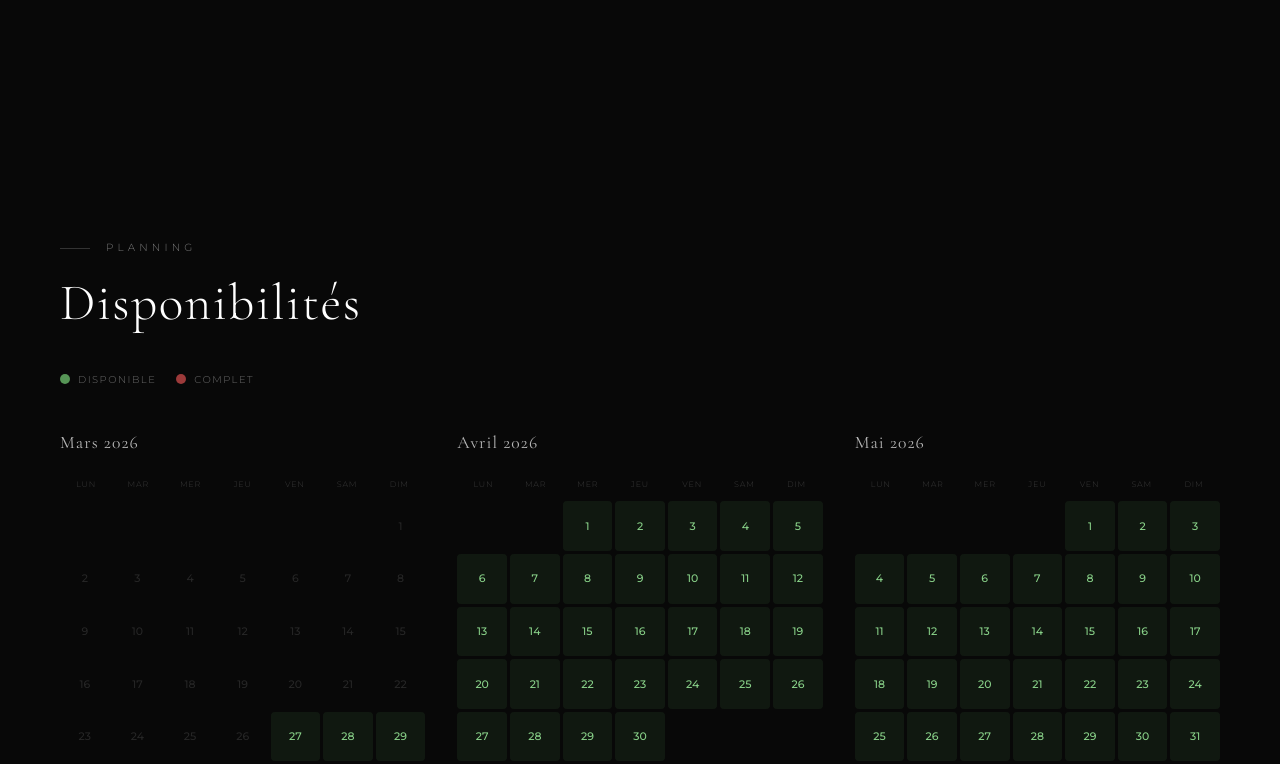
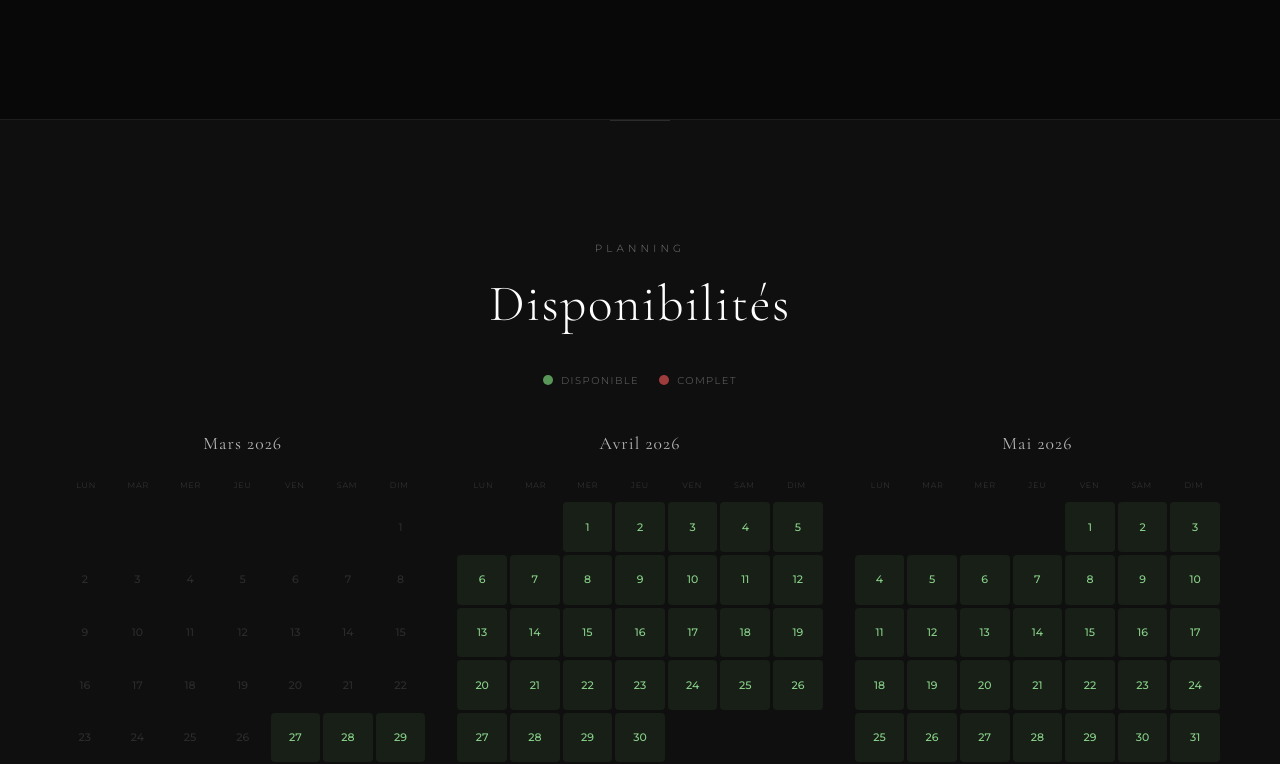
Before and after one commit to yenou/portfolio-website, a React (Vite) app: page / in a window 1280 px wide. Shown: the part 5091-5855 px from the top of the page. Built offline with nearby package versions, Linux system fonts and the light colour scheme; no server answers; the database is empty.

Commit message:
availability: center header/legend, stronger section separator

```diff
--- a/src/components/Availability.css
+++ b/src/components/Availability.css
@@ -1,15 +1,39 @@
 .avail {
-  background: var(--bg-primary);
+  background: var(--bg-secondary);
   position: relative;
+  border-top: 1px solid rgba(255,255,255,0.06);
 }
 
-.avail__header { margin-bottom: 0; }
+/* Séparateur haut de section */
+.avail::before {
+  content: '';
+  display: block;
+  width: 60px;
+  height: 1px;
+  background: rgba(255,255,255,0.12);
+  margin: 0 auto;
+  position: absolute;
+  top: 0;
+  left: 50%;
+  transform: translateX(-50%);
+}
+
+.avail__header {
+  margin-bottom: 0;
+  text-align: center;
+}
+
+.avail__header .section-label {
+  justify-content: center;
+}
+.avail__header .section-label::before { display: none; }
 
 .avail__legend {
   display: flex;
   gap: 20px;
   margin-bottom: 40px;
   margin-top: 8px;
+  justify-content: center;
 }
 
 .avail__legend-item {
@@ -30,8 +54,8 @@
   flex-shrink: 0;
 }
 
-.avail__legend--free::before  { background: rgba(120,210,120,0.7); }
-.avail__legend--busy::before  { background: rgba(220,80,80,0.7); }
+.avail__legend--free::before { background: rgba(120,210,120,0.7); }
+.avail__legend--busy::before { background: rgba(220,80,80,0.7); }
 
 /* ── Grille des mois ── */
 .avail__months {
@@ -39,8 +63,6 @@
   grid-template-columns: repeat(3, 1fr);
   gap: 32px;
 }
-
-.avail__month { }
 
 .avail__month-name {
   font-family: 'Cormorant Garamond', serif;
@@ -50,6 +72,7 @@
   color: rgba(255,255,255,0.7);
   margin-bottom: 16px;
   text-transform: capitalize;
+  text-align: center;
 }
 
 .avail__grid-head {
@@ -84,10 +107,10 @@
   transition: transform 0.15s;
 }
 
-.avail__day--empty  { background: transparent; }
-.avail__day--past   { color: rgba(255,255,255,0.12); background: transparent; }
-.avail__day--free   { color: rgba(150,230,150,0.9); background: rgba(120,210,120,0.08); }
-.avail__day--busy   { color: rgba(255,255,255,0.25); background: rgba(200,60,60,0.15); text-decoration: line-through; }
+.avail__day--empty { background: transparent; }
+.avail__day--past  { color: rgba(255,255,255,0.12); background: transparent; }
+.avail__day--free  { color: rgba(150,230,150,0.9); background: rgba(120,210,120,0.08); }
+.avail__day--busy  { color: rgba(255,255,255,0.25); background: rgba(200,60,60,0.15); text-decoration: line-through; }
 
 /* ── CTA ── */
 .avail__cta {
@@ -108,11 +131,8 @@
 
 /* ── Mobile ── */
 @media (max-width: 900px) {
-  .avail__months {
-    grid-template-columns: 1fr;
-    gap: 40px;
-  }
-  .avail__month-name { font-size: 1rem; text-align: center; }
+  .avail__months { grid-template-columns: 1fr; gap: 40px; }
+  .avail__month-name { font-size: 1rem; }
   .avail__grid-head span { font-size: 0.48rem; }
   .avail__day { font-size: 0.75rem; border-radius: 6px; }
 }
```
